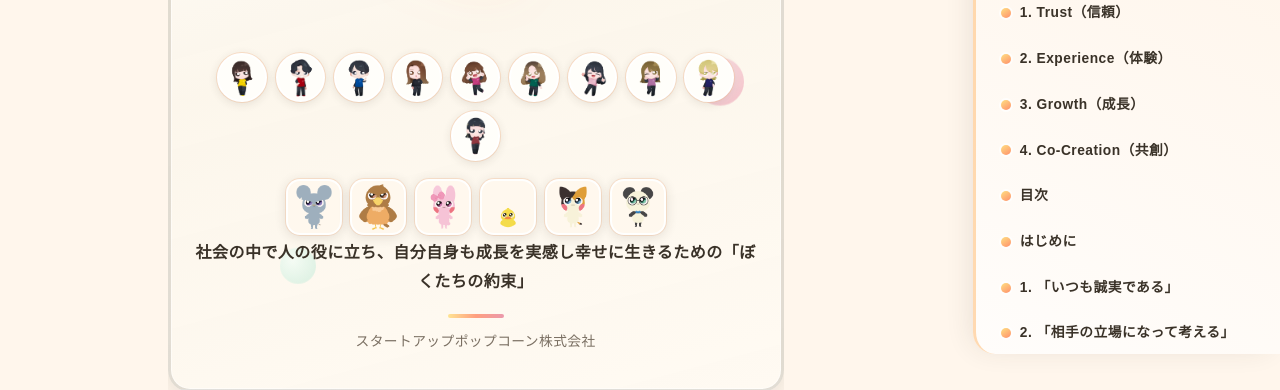
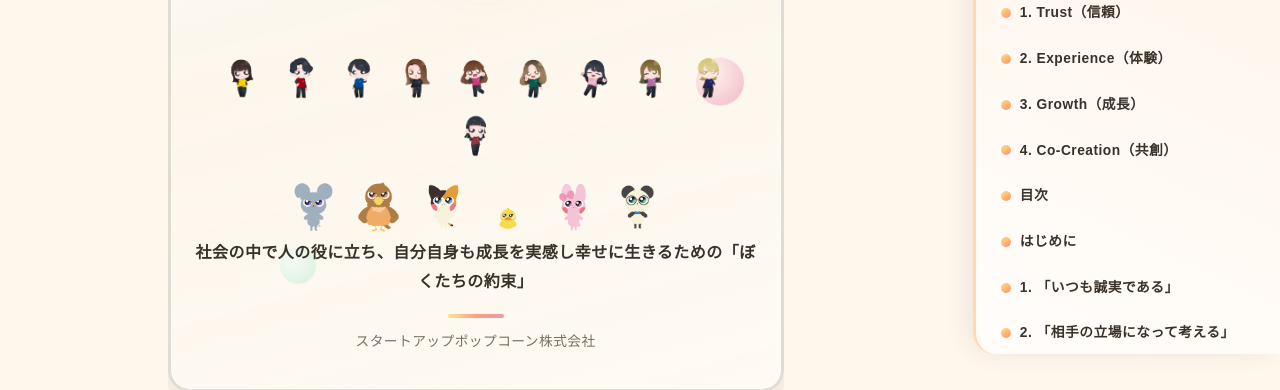
Before and after one commit to nia2020/rulebook, a plain HTML site: page index.html in a window 1280 px wide. Shown: the part 446-836 px from the top of the page. Drawn offline with nearby package versions, Linux system fonts and the light colour scheme; a web font is replaced by a local one.

Commit message:
表紙: サムネの枠を削除、キャラ並びで nia / mugi を入れ替え
Made-with: Cursor

```diff
--- a/css/style.css
+++ b/css/style.css
@@ -394,22 +394,16 @@ main {
   width: clamp(2.35rem, 8vw, 3.1rem);
   height: clamp(2.35rem, 8vw, 3.1rem);
   object-fit: contain;
-  border-radius: 50%;
-  border: 2px solid #fff;
-  box-shadow: 0 2px 10px rgba(58, 50, 40, 0.12), 0 0 0 1px rgba(255, 200, 160, 0.45);
-  background: var(--surface);
   flex-shrink: 0;
+  display: block;
 }
 
 .hero-cover-row--character img {
   width: clamp(2.6rem, 10vw, 3.5rem);
   height: clamp(2.6rem, 10vw, 3.5rem);
   object-fit: contain;
-  border-radius: var(--radius-sm);
-  border: 2px solid rgba(255, 255, 255, 0.95);
-  box-shadow: 0 2px 12px rgba(58, 50, 40, 0.14), 0 0 0 1px rgba(255, 200, 160, 0.4);
-  background: var(--surface-2);
   flex-shrink: 0;
+  display: block;
 }
 
 @media (min-width: 480px) {
--- a/index.html
+++ b/index.html
@@ -78,9 +78,9 @@
           <div class="hero-cover-row hero-cover-row--character">
             <img src="./image/character/2026_bivi.png" alt="" width="160" height="160" loading="eager" decoding="sync" />
             <img src="./image/character/2026_fuk.png" alt="" width="160" height="160" loading="eager" decoding="sync" />
+            <img src="./image/character/2026_nia.png" alt="" width="160" height="160" loading="eager" decoding="sync" />
+            <img src="./image/character/2026_nano.png" alt="" width="160" height="160" loading="eager" decoding="sync" />
             <img src="./image/character/2026_mugi.png" alt="" width="160" height="160" loading="eager" decoding="sync" />
-            <img src="./image/character/2026_nano.png" alt="" width="160" height="160" loading="eager" decoding="sync" />
-            <img src="./image/character/2026_nia.png" alt="" width="160" height="160" loading="eager" decoding="sync" />
             <img src="./image/character/2026_sim.png" alt="" width="160" height="160" loading="eager" decoding="sync" />
           </div>
         </div>
```
